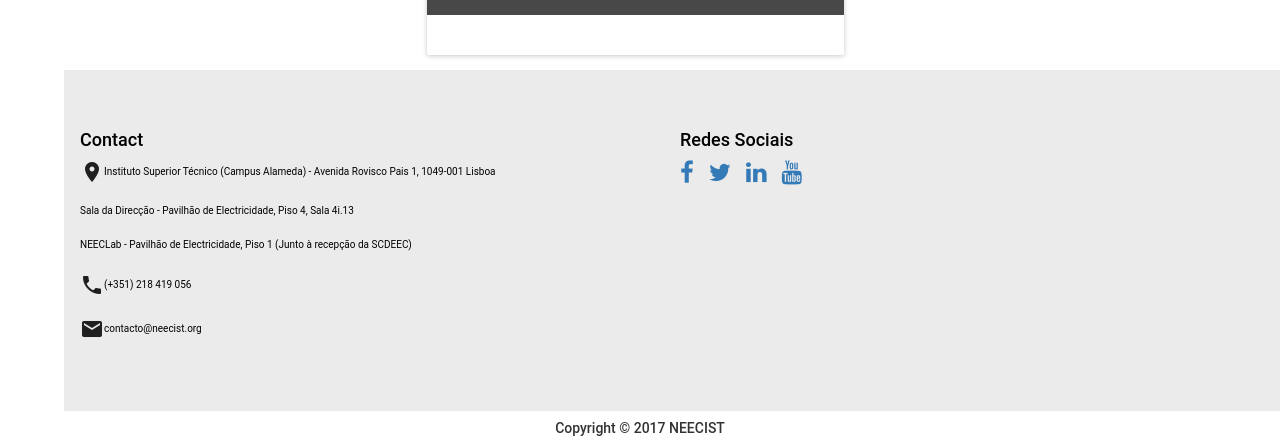
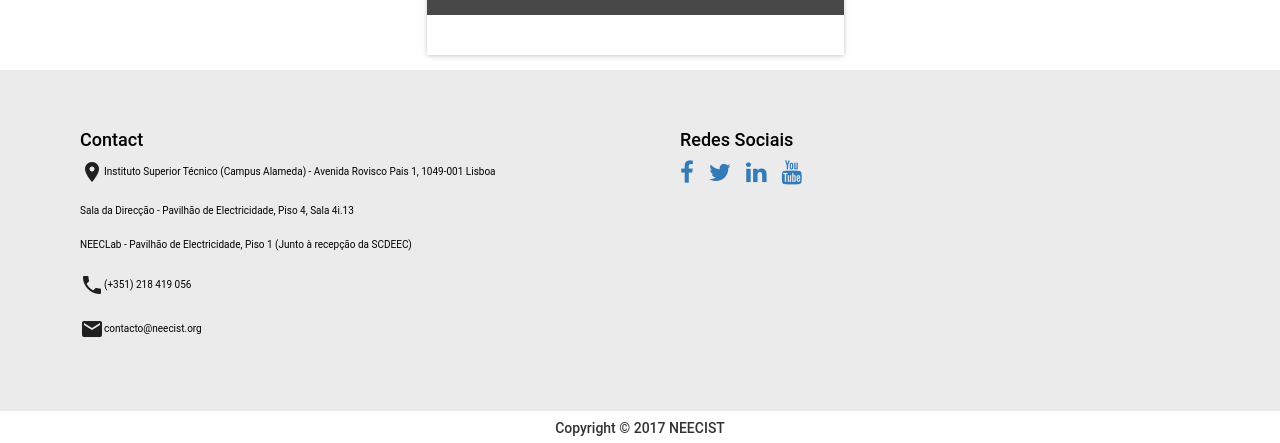
Before and after one commit to Carlos-Marques/neec_app, a React (Create React App) app: page / in a window 1280 px wide. Shown: the part 2295-2738 px from the top of the page. Built offline with nearby package versions, Linux system fonts and the light colour scheme; grey boxes are pictures that could not be loaded.

Commit message:
fixed footer margin to padding

```diff
--- a/src/Styles/Footer.css
+++ b/src/Styles/Footer.css
@@ -4,7 +4,7 @@
     text-align: left;
     padding-bottom: 50px;
     padding-top: 50px;
-    margin-left: 5%;
+    padding-left: 5%;
 }
 
 .copyright {
```
Also changed, not shown: 1 other file (tests, documents, lock files or other folders).
